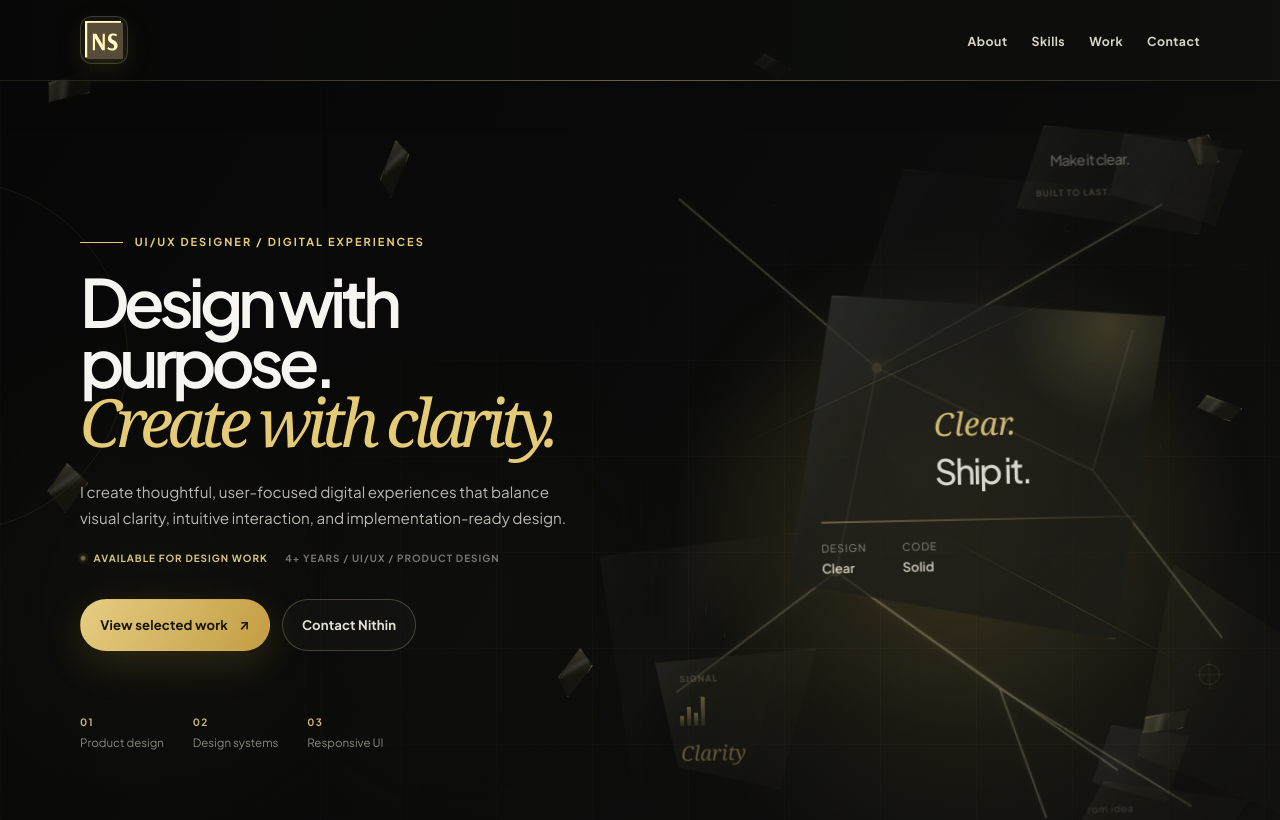
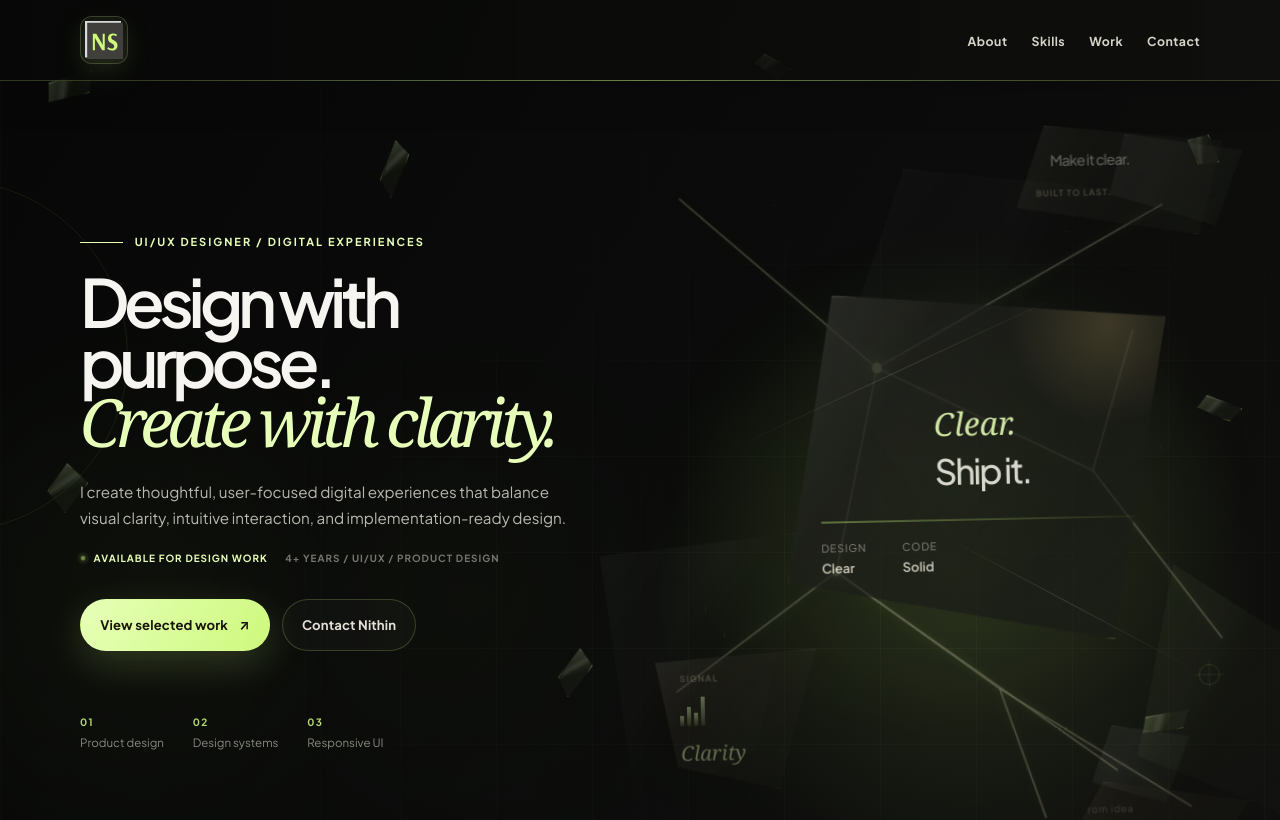
Before and after one commit to Evin-7/nithinsubhash-portfolio, a Vue app: page / in a window 1280 px wide. Shown: the top 820 px of the page. Built offline with nearby package versions, Linux system fonts and the light colour scheme.

Commit message:
Use lime green portfolio accent theme

```diff
--- a/src/App.vue
+++ b/src/App.vue
@@ -31,15 +31,15 @@ import Contact from "./views/Contact.vue";
   --bg-primary: #0d0d0d;
   --bg-surface: #1a1a1a;
   --bg-surface-alt: #151515;
-  --gold: #d4af37;
-  --gold-muted: rgba(212, 175, 55, 0.6);
-  --gold-border: rgba(212, 175, 55, 0.2);
-  --gold-glow: rgba(212, 175, 55, 0.15);
+  --gold: #cdf97d;
+  --gold-muted: rgba(205, 249, 125, 0.6);
+  --gold-border: rgba(205, 249, 125, 0.2);
+  --gold-glow: rgba(205, 249, 125, 0.15);
   --text-primary: #f2f2f2;
   --text-secondary: #9a9a9a;
   --code-bg: #101010;
-  --gold-deep: #9f7620;
-  --gold-light: #e6cb77;
+  --gold-deep: #7da83d;
+  --gold-light: #e7ffb8;
 }
 
 .site-container {
--- a/src/components/Footer.vue
+++ b/src/components/Footer.vue
@@ -56,7 +56,7 @@ const currentYear = new Date().getFullYear();
   width: 34px;
   height: 34px;
   display: block;
-  filter: sepia(1) saturate(1.2) hue-rotate(2deg) drop-shadow(0 8px 14px var(--gold-glow));
+  filter: drop-shadow(0 8px 14px var(--gold-glow));
 }
 
 .footer-meta {
--- a/src/components/Navbar.vue
+++ b/src/components/Navbar.vue
@@ -67,7 +67,7 @@ const closeMenu = () => {
     rgba(7, 8, 7, 0.82),
     rgba(17, 17, 15, 0.66)
   );
-  border-bottom: 1px solid rgba(232, 218, 178, 0.12);
+  border-bottom: 1px solid var(--gold-border);
   box-shadow: 0 0.8rem 2.6rem rgba(0, 0, 0, 0.16);
 }
 
@@ -81,7 +81,7 @@ const closeMenu = () => {
   background: linear-gradient(
     90deg,
     transparent,
-    rgba(229, 203, 125, 0.5),
+    rgba(205, 249, 125, 0.5),
     transparent
   );
   opacity: 0.75;
@@ -99,7 +99,7 @@ const closeMenu = () => {
   align-items: center;
   text-decoration: none;
   padding: 0.24rem;
-  border: 1px solid rgba(232, 218, 178, 0.2);
+  border: 1px solid var(--gold-border);
   border-radius: 12px;
   background: rgba(255, 255, 255, 0.035);
   transition: border-color 180ms ease, background-color 180ms ease,
@@ -108,8 +108,8 @@ const closeMenu = () => {
 
 .logo:hover,
 .logo:focus-visible {
-  border-color: rgba(229, 203, 125, 0.65);
-  background: rgba(229, 203, 125, 0.08);
+  border-color: rgba(205, 249, 125, 0.65);
+  background: rgba(205, 249, 125, 0.08);
   transform: translateY(-1px);
 }
 
@@ -122,7 +122,7 @@ const closeMenu = () => {
   width: 38px;
   height: 38px;
   display: block;
-  filter: sepia(1) saturate(1.2) hue-rotate(2deg) drop-shadow(0 8px 14px var(--gold-glow));
+  filter: drop-shadow(0 8px 14px var(--gold-glow));
 }
 
 .nav-links {
@@ -165,7 +165,7 @@ const closeMenu = () => {
   flex-direction: column;
   justify-content: center;
   gap: 0.3rem;
-  border: 1px solid rgba(232, 218, 178, 0.2);
+  border: 1px solid var(--gold-border);
   border-radius: 12px;
   background: rgba(255, 255, 255, 0.035);
   cursor: pointer;
@@ -174,8 +174,8 @@ const closeMenu = () => {
 
 .menu-toggle:hover,
 .menu-toggle:focus-visible {
-  border-color: rgba(229, 203, 125, 0.65);
-  background: rgba(229, 203, 125, 0.08);
+  border-color: rgba(205, 249, 125, 0.65);
+  background: rgba(205, 249, 125, 0.08);
 }
 
 .menu-toggle:focus-visible {
@@ -188,7 +188,7 @@ const closeMenu = () => {
   width: 100%;
   height: 1px;
   border-radius: 999px;
-  background: #e6dfd0;
+  background: var(--gold-light);
   transition: transform 180ms ease, opacity 180ms ease;
 }
 
@@ -219,7 +219,7 @@ const closeMenu = () => {
   .mobile-navigation.is-open {
     max-height: 18rem;
     padding-block: 0.55rem 0.85rem;
-    border-top-color: rgba(232, 218, 178, 0.1);
+    border-top-color: var(--gold-border);
     opacity: 1;
   }
 
--- a/src/views/About.vue
+++ b/src/views/About.vue
@@ -64,7 +64,7 @@
   bottom: 0;
   background: radial-gradient(
     circle at 100% 0%,
-    rgba(212, 175, 55, 0.02) 0%,
+    rgba(205, 249, 125, 0.02) 0%,
     transparent 60%
   );
   pointer-events: none;
@@ -145,7 +145,7 @@
 .about-cv-link:focus-visible {
   transform: translateY(-2px);
   border-color: var(--gold);
-  background: rgba(212, 175, 55, 0.1);
+  background: rgba(205, 249, 125, 0.1);
 }
 
 .about-cv-link:focus-visible {
--- a/src/views/Contact.vue
+++ b/src/views/Contact.vue
@@ -139,7 +139,7 @@ onBeforeUnmount(() => {
   height: 500px;
   background: radial-gradient(
     circle,
-    rgba(212, 175, 55, 0.08) 0%,
+    rgba(205, 249, 125, 0.08) 0%,
     transparent 70%
   );
   pointer-events: none;
@@ -263,7 +263,7 @@ onBeforeUnmount(() => {
     rgba(26, 26, 26, 0.8) 0%,
     rgba(26, 26, 26, 0.4) 100%
   );
-  box-shadow: 0 0 24px rgba(212, 175, 55, 0.2);
+  box-shadow: 0 0 24px rgba(205, 249, 125, 0.2);
 }
 
 .submit-btn {
@@ -283,7 +283,7 @@ onBeforeUnmount(() => {
 
 .submit-btn:hover:not(:disabled) {
   transform: translateY(-2px);
-  box-shadow: 0 12px 32px rgba(212, 175, 55, 0.3);
+  box-shadow: 0 12px 32px rgba(205, 249, 125, 0.3);
 }
 
 .submit-btn:active:not(:disabled) {
--- a/src/views/Hero.vue
+++ b/src/views/Hero.vue
@@ -342,12 +342,12 @@ const resetPointer = () => {
   padding: clamp(8.2rem, 12vw, 10.5rem) 0 4rem;
   background: radial-gradient(
       circle at 75% 49%,
-      rgba(226, 193, 106, 0.12),
+      rgba(205, 249, 125, 0.12),
       transparent 19rem
     ),
     radial-gradient(
       circle at 4% 98%,
-      rgba(124, 87, 21, 0.08),
+      rgba(125, 168, 61, 0.08),
       transparent 18rem
     ),
     linear-gradient(122deg, #060706 0%, #0a0b0a 46%, #11110f 100%);
@@ -375,12 +375,12 @@ const resetPointer = () => {
   display: block;
   width: var(--particle-width, 2.6rem);
   height: var(--particle-height, 1.6rem);
-  border: 1px solid rgba(242, 224, 161, 0.26);
+  border: 1px solid rgba(205, 249, 125, 0.26);
   clip-path: polygon(13% 0, 100% 17%, 81% 100%, 0 76%);
   background: linear-gradient(
     135deg,
-    rgba(246, 232, 185, 0.22),
-    rgba(185, 145, 62, 0.06) 55%,
+    rgba(231, 255, 184, 0.22),
+    rgba(125, 168, 61, 0.06) 55%,
     rgba(255, 255, 255, 0.04)
   );
   box-shadow: inset 0 1px rgba(255, 255, 255, 0.15),
@@ -540,7 +540,7 @@ const resetPointer = () => {
   inset: 0;
   background: radial-gradient(
       circle at var(--pointer-x) var(--pointer-y),
-      rgba(229, 203, 125, 0.11),
+      rgba(205, 249, 125, 0.11),
       transparent 19rem
     ),
     linear-gradient(90deg, rgba(255, 255, 255, 0.035) 1px, transparent 1px);
@@ -655,16 +655,16 @@ const resetPointer = () => {
 }
 
 .hero-availability {
-  color: #d8c47e;
+  color: var(--gold-light);
 }
 
 .hero-availability i {
   width: 0.4rem;
   height: 0.4rem;
   border-radius: 50%;
-  background: #d8c47e;
-  box-shadow: 0 0 0 0.24rem rgba(216, 196, 126, 0.1),
-    0 0 0.7rem rgba(216, 196, 126, 0.6);
+  background: var(--gold);
+  box-shadow: 0 0 0 0.24rem rgba(205, 249, 125, 0.1),
+    0 0 0.7rem rgba(205, 249, 125, 0.6);
   animation: orbit-pulse 2.6s ease-in-out infinite;
 }
 
@@ -709,14 +709,14 @@ const resetPointer = () => {
 }
 
 .hero-button-primary {
-  background: linear-gradient(120deg, #e5cd82, #c39d42);
+  background: linear-gradient(120deg, var(--gold-light), var(--gold));
   color: #171308;
-  box-shadow: 0 0.8rem 2.4rem rgba(192, 156, 66, 0.18);
+  box-shadow: 0 0.8rem 2.4rem rgba(205, 249, 125, 0.18);
 }
 
 .hero-button-primary:hover,
 .hero-button-primary:focus-visible {
-  box-shadow: 0 1.2rem 2.7rem rgba(192, 156, 66, 0.3);
+  box-shadow: 0 1.2rem 2.7rem rgba(205, 249, 125, 0.3);
 }
 
 .hero-button-primary span {
@@ -729,14 +729,14 @@ const resetPointer = () => {
 }
 
 .hero-button-secondary {
-  border-color: rgba(232, 218, 178, 0.24);
+  border-color: var(--gold-border);
   background: rgba(255, 255, 255, 0.025);
   color: #e5e0d6;
 }
 
 .hero-button-secondary:hover,
 .hero-button-secondary:focus-visible {
-  border-color: rgba(232, 218, 178, 0.54);
+  border-color: rgba(205, 249, 125, 0.54);
   background: rgba(255, 255, 255, 0.075);
 }
 
@@ -754,7 +754,7 @@ const resetPointer = () => {
 }
 
 .hero-meta strong {
-  color: rgba(229, 205, 130, 0.88);
+  color: rgba(205, 249, 125, 0.88);
   font-size: 0.63rem;
   font-weight: 700;
   letter-spacing: 0.14em;
@@ -777,7 +777,7 @@ const resetPointer = () => {
   z-index: 0;
   inset: 6% 3% 4%;
   content: "";
-  border: 1px solid rgba(233, 210, 142, 0.12);
+  border: 1px solid rgba(205, 249, 125, 0.12);
   clip-path: polygon(18% 0, 100% 12%, 82% 100%, 0 77%);
   opacity: 0.72;
   transform: rotate(-5deg);
@@ -789,7 +789,7 @@ const resetPointer = () => {
   z-index: 0;
   inset: 11% 8% 8% 4%;
   content: "";
-  border: 1px solid rgba(233, 210, 142, 0.08);
+  border: 1px solid rgba(205, 249, 125, 0.08);
   clip-path: polygon(5% 12%, 76% 0, 100% 42%, 78% 100%, 0 82%);
   opacity: 0.7;
   transform: rotate(4deg);
@@ -802,7 +802,7 @@ const resetPointer = () => {
   border-radius: 50%;
   background: radial-gradient(
     ellipse,
-    rgba(220, 184, 89, 0.14),
+    rgba(125, 168, 61, 0.14),
     transparent 65%
   );
   opacity: 0.8;
@@ -817,10 +817,10 @@ const resetPointer = () => {
   background: linear-gradient(
     90deg,
     transparent,
-    rgba(244, 220, 147, 0.72) 48%,
+    rgba(231, 255, 184, 0.72) 48%,
     transparent
   );
-  filter: drop-shadow(0 0 0.45rem rgba(231, 201, 116, 0.42));
+  filter: drop-shadow(0 0 0.45rem rgba(205, 249, 125, 0.42));
   opacity: 0.18;
   transform-origin: center;
 }
@@ -845,7 +845,7 @@ const resetPointer = () => {
   align-items: center;
   gap: 0.55rem;
   padding: 0.72rem 0.85rem;
-  border: 1px solid rgba(239, 216, 146, 0.2);
+  border: 1px solid rgba(205, 249, 125, 0.2);
   border-radius: 999px;
   color: rgba(239, 231, 206, 0.78);
   background: rgba(22, 22, 18, 0.42);
@@ -880,9 +880,9 @@ const resetPointer = () => {
   width: 0.45rem;
   height: 0.45rem;
   border-radius: 50%;
-  background: #e8cf83;
-  box-shadow: 0 0 0 0.28rem rgba(232, 207, 131, 0.11),
-    0 0 1rem rgba(232, 207, 131, 0.72);
+  background: var(--gold);
+  box-shadow: 0 0 0 0.28rem rgba(205, 249, 125, 0.11),
+    0 0 1rem rgba(205, 249, 125, 0.72);
 }
 
 .visual-system {
@@ -914,12 +914,12 @@ const resetPointer = () => {
   stroke: rgba(246, 234, 198, 0.62);
   stroke-width: 1.15;
   vector-effect: non-scaling-stroke;
-  filter: drop-shadow(0 0 4px rgba(234, 211, 144, 0.3));
+  filter: drop-shadow(0 0 4px rgba(205, 249, 125, 0.3));
 }
 
 .fracture-map circle {
-  fill: #ead390;
-  filter: drop-shadow(0 0 7px rgba(234, 211, 144, 0.9));
+  fill: var(--gold-light);
+  filter: drop-shadow(0 0 7px rgba(205, 249, 125, 0.9));
 }
 
 .glass-plane,
@@ -933,7 +933,7 @@ const resetPointer = () => {
     125deg,
     rgba(255, 255, 255, 0.12),
     rgba(255, 255, 255, 0.02) 45%,
-    rgba(231, 191, 95, 0.04)
+    rgba(205, 249, 125, 0.04)
   );
   box-shadow: inset 0 1px rgba(255, 255, 255, 0.1),
     0 1.2rem 2.8rem rgba(0, 0, 0, 0.18);
@@ -988,7 +988,7 @@ const resetPointer = () => {
   clip-path: polygon(25% 0, 100% 32%, 89% 100%, 0 76%);
   background: linear-gradient(
     145deg,
-    rgba(230, 194, 105, 0.14),
+    rgba(205, 249, 125, 0.14),
     rgba(255, 255, 255, 0.04)
   );
   opacity: 0.72;
@@ -1007,7 +1007,7 @@ const resetPointer = () => {
     rgba(255, 255, 255, 0.08),
     transparent 28%,
     transparent 70%,
-    rgba(239, 211, 131, 0.04)
+    rgba(205, 249, 125, 0.04)
   );
 }
 
@@ -1105,7 +1105,7 @@ const resetPointer = () => {
 }
 
 .shard-ui-side strong {
-  color: #e8d180;
+  color: var(--gold-light);
   font-family: Georgia, "Times New Roman", serif;
   font-size: 1.28rem;
   font-style: italic;
@@ -1137,7 +1137,7 @@ const resetPointer = () => {
 .signal-bars i {
   display: block;
   width: 0.22rem;
-  background: linear-gradient(#ead28b, rgba(234, 210, 139, 0.26));
+  background: linear-gradient(var(--gold-light), rgba(205, 249, 125, 0.26));
 }
 
 .signal-bars i:nth-child(1) {
@@ -1175,15 +1175,15 @@ const resetPointer = () => {
   display: inline-flex;
   align-items: center;
   gap: 0.38rem;
-  color: #e2c670;
+  color: var(--gold-light);
 }
 
 .panel-live i {
   width: 0.34rem;
   height: 0.34rem;
   border-radius: 50%;
-  background: #d7bc5f;
-  box-shadow: 0 0 0 0.28rem rgba(215, 188, 95, 0.11);
+  background: var(--gold);
+  box-shadow: 0 0 0 0.28rem rgba(205, 249, 125, 0.11);
 }
 
 .panel-main {
@@ -1194,7 +1194,7 @@ const resetPointer = () => {
 }
 
 .panel-main p {
-  color: #e5cb7d;
+  color: var(--gold-light);
   font-family: Georgia, "Times New Roman", serif;
   font-size: clamp(1.25rem, 2.4vw, 1.8rem);
   font-style: italic;
@@ -1216,8 +1216,8 @@ const resetPointer = () => {
   margin-top: auto;
   background: linear-gradient(
     90deg,
-    rgba(229, 203, 125, 0.75),
-    rgba(229, 203, 125, 0.08)
+    rgba(205, 249, 125, 0.75),
+    rgba(205, 249, 125, 0.08)
   );
 }
 
@@ -1263,7 +1263,7 @@ const resetPointer = () => {
   width: 4.1rem;
   height: 3rem;
   clip-path: polygon(0 0, 100% 17%, 82% 100%, 10% 79%);
-  color: #e2c670;
+  color: var(--gold-light);
   font-size: 0.66rem;
   font-weight: 700;
   letter-spacing: 0.14em;
@@ -1274,7 +1274,7 @@ const resetPointer = () => {
   background: linear-gradient(
     125deg,
     rgba(255, 255, 255, 0.2),
-    rgba(226, 190, 98, 0.07)
+    rgba(205, 249, 125, 0.07)
   );
 }
 
@@ -1299,7 +1299,7 @@ const resetPointer = () => {
   z-index: 7;
   width: 1.75rem;
   height: 1.75rem;
-  border: 1px solid rgba(239, 216, 146, 0.48);
+  border: 1px solid rgba(205, 249, 125, 0.48);
   border-radius: 50%;
   transform: translateZ(60px);
 }
@@ -1312,7 +1312,7 @@ const resetPointer = () => {
   width: 2.45rem;
   height: 1px;
   content: "";
-  background: rgba(239, 216, 146, 0.35);
+  background: rgba(205, 249, 125, 0.35);
   transform: translate(-50%, -50%);
 }
 
@@ -1424,10 +1424,10 @@ const resetPointer = () => {
   inset: 0;
   pointer-events: none;
   background-image: linear-gradient(
-      rgba(234, 211, 144, 0.075) 1px,
+      rgba(205, 249, 125, 0.075) 1px,
       transparent 1px
     ),
-    linear-gradient(90deg, rgba(234, 211, 144, 0.075) 1px, transparent 1px);
+    linear-gradient(90deg, rgba(205, 249, 125, 0.075) 1px, transparent 1px);
   background-position: center;
   background-size: 6rem 6rem;
   mask-image: radial-gradient(ellipse at 72% 50%, black, transparent 67%);
@@ -1452,7 +1452,7 @@ const resetPointer = () => {
   z-index: -1;
   width: 22rem;
   height: 22rem;
-  border: 1px solid rgba(232, 207, 133, 0.075);
+  border: 1px solid rgba(205, 249, 125, 0.075);
   border-radius: 50%;
   pointer-events: none;
 }
@@ -1508,7 +1508,7 @@ const resetPointer = () => {
   background: linear-gradient(
     to bottom,
     var(--gold-light),
-    rgba(229, 203, 125, 0.12)
+    rgba(205, 249, 125, 0.12)
   );
   transform-origin: top;
 }
--- a/src/views/Skills.vue
+++ b/src/views/Skills.vue
@@ -103,7 +103,7 @@ const skills = [
   overflow: hidden;
   margin-top: 1.7rem;
   padding: 1px;
-  border: 1px solid rgba(230, 203, 119, 0.28);
+  border: 1px solid rgba(205, 249, 125, 0.28);
   border-radius: 22px;
   background: rgba(22, 22, 21, 0.8);
   box-shadow: 0 1rem 2.5rem rgba(0, 0, 0, 0.16);
@@ -140,7 +140,7 @@ const skills = [
   gap: 0.65rem;
   min-height: 3.05rem;
   padding: 0.5rem 0.95rem 0.5rem 0.55rem;
-  border: 1px solid rgba(212, 175, 55, 0.16);
+  border: 1px solid var(--gold-border);
   border-radius: 999px;
   color: #e8e3d5;
   background: linear-gradient(135deg, rgba(38, 38, 36, 0.96), rgba(22, 22, 21, 0.88));
@@ -157,7 +157,7 @@ const skills = [
   width: 2rem;
   height: 2rem;
   border-radius: 10px;
-  color: var(--icon-color, #f0d783);
+  color: var(--icon-color, var(--gold-light));
   border: 1px solid rgba(255, 255, 255, 0.13);
   background: rgba(10, 10, 10, 0.72);
   box-shadow: inset 0 1px rgba(255, 255, 255, 0.1), 0 0 0 1px rgba(0, 0, 0, 0.2);
```
Also changed, not shown: src/views/Highlights.vue (+4 -4 lines), src/views/Works.vue (+9 -9 lines).
